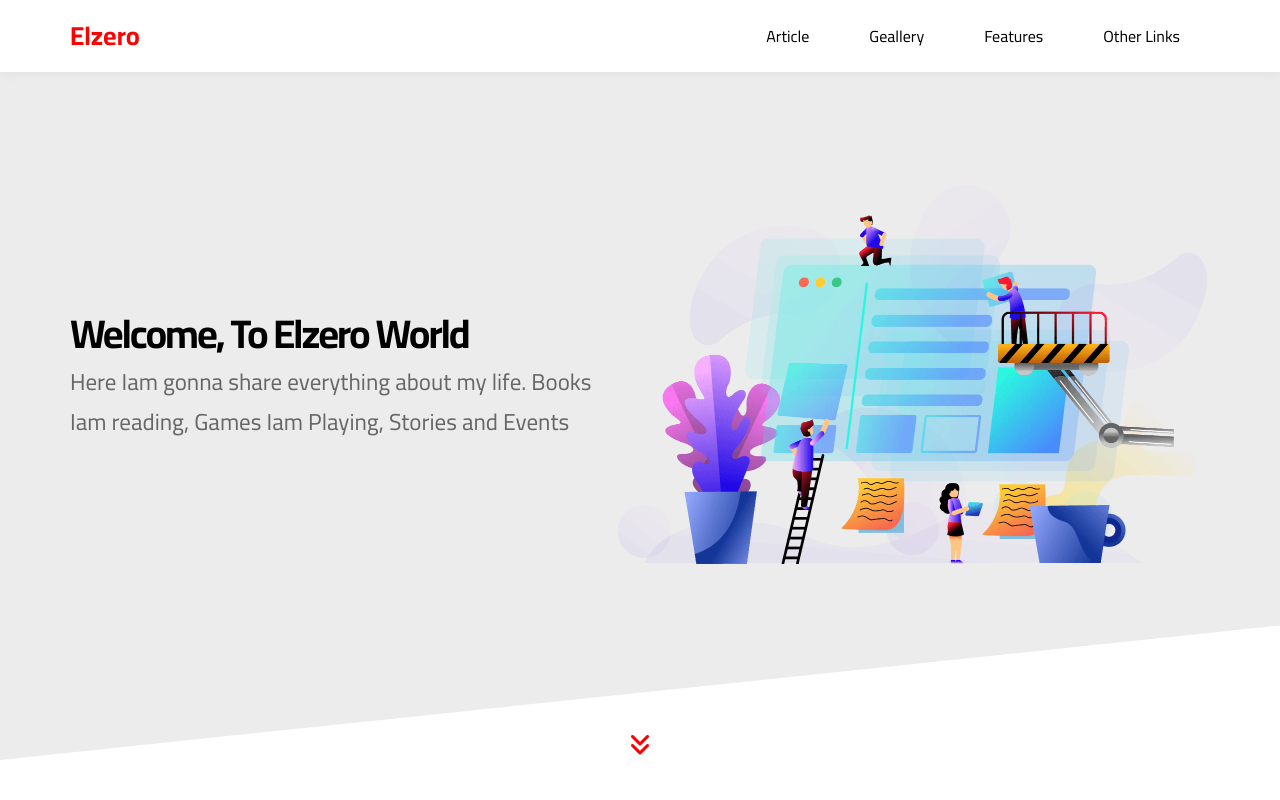
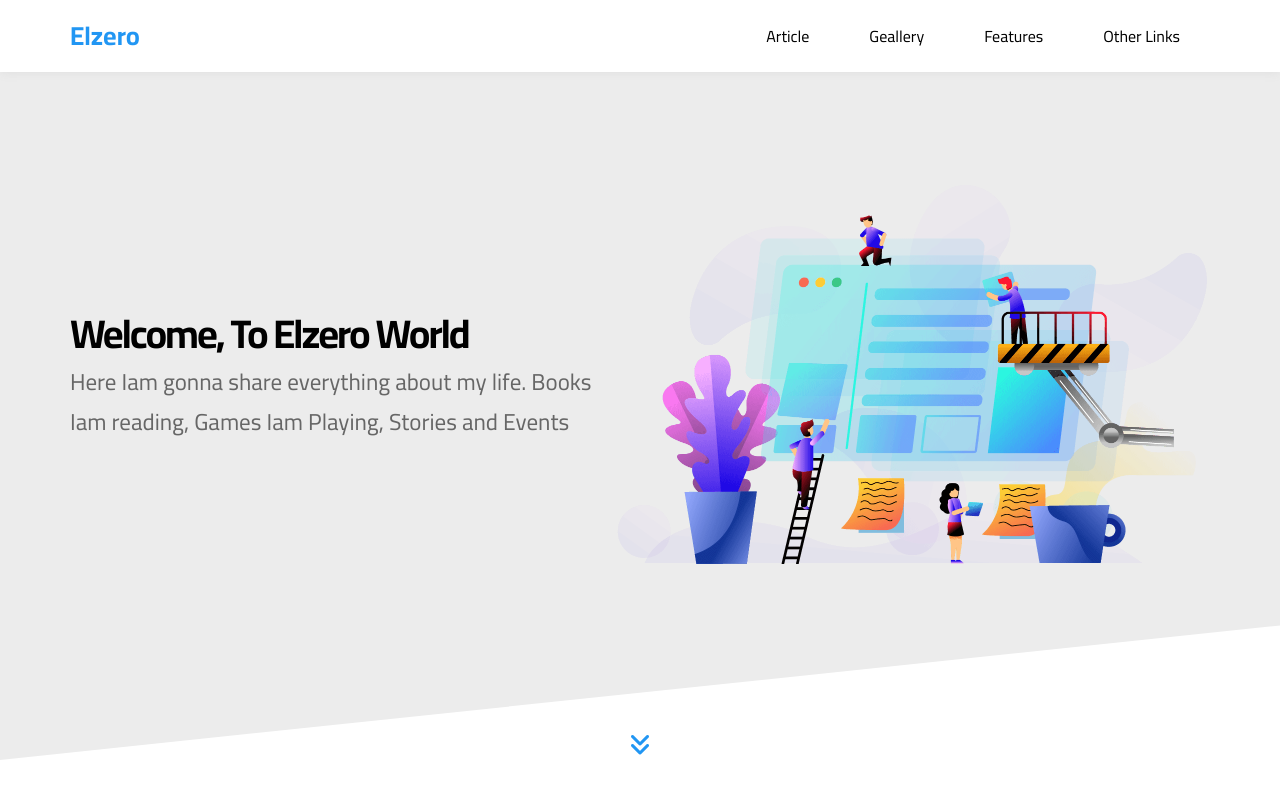
Before and after one commit to mo3lii/html-css-proj3, a plain HTML site: page index.html in a window 1280 px wide. Shown: the top 800 px of the page. Drawn offline with Linux system fonts and the light colour scheme.

Commit message:
editing main color

```diff
--- a/css/elzero.css
+++ b/css/elzero.css
@@ -9,8 +9,7 @@
 }
 
 :root {
-    --main-color: red;
-    /* --main-color: #2196f3; */
+    --main-color: #2196f3;
     --main-color-alt: #1787e0;
     --main-transition: 0.3s;
     --title-animation-time: 0.5s;
```
